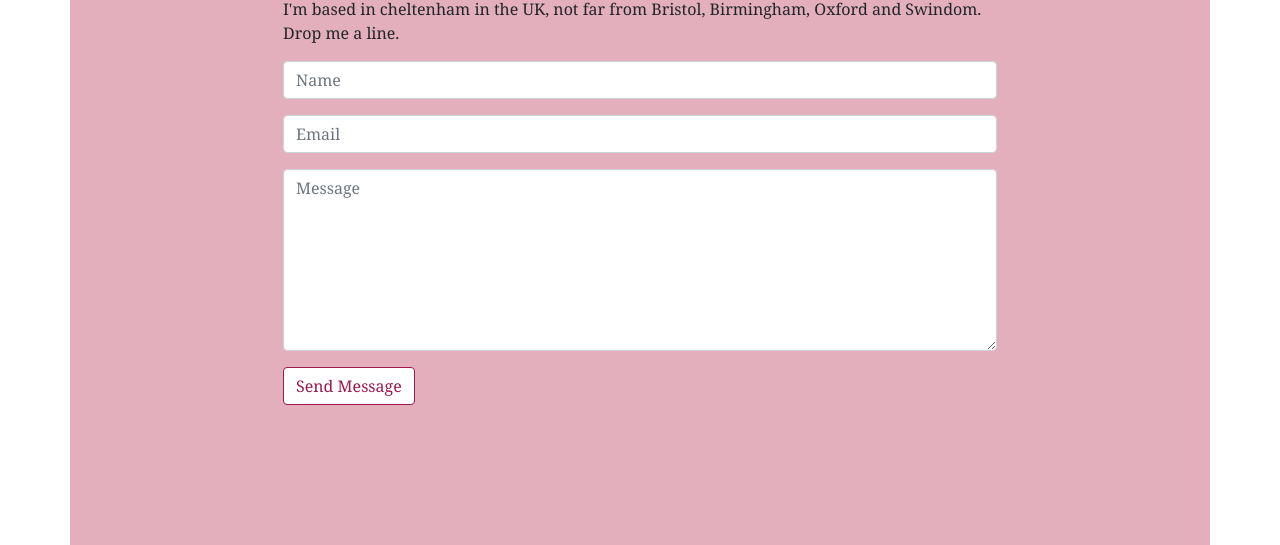
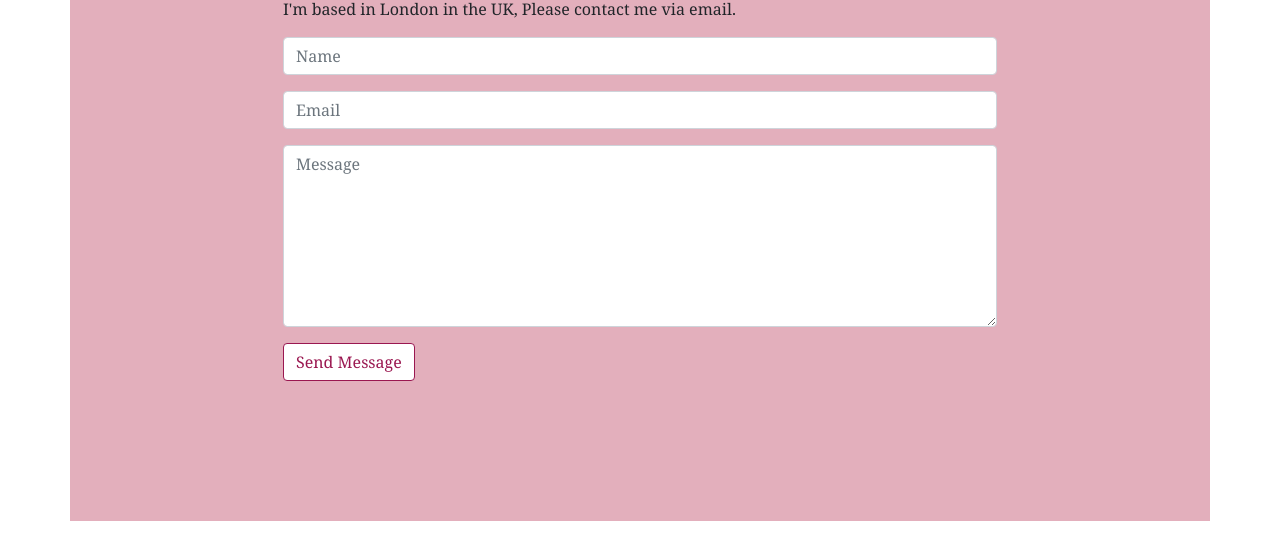
Before and after one commit to zahrabola/Professional-Portfolio, a plain HTML site: page contact.html in a window 1280 px wide. Shown: the part 281-826 px from the top of the page. After the commit the page ends 802 px from the top, so only its background shows below. Drawn offline with nearby package versions, Linux system fonts and the light colour scheme.

Commit message:
Update contact.html

```diff
--- a/contact.html
+++ b/contact.html
@@ -82,8 +82,7 @@
               <h2 class="page-title text-center" text-center="">Contact</h2>
             </div>
             <p class="subtitle">
-              I'm based in cheltenham in the UK, not far from Bristol,
-              Birmingham, Oxford and Swindom. Drop me a line.
+                         I'm based in London in the UK, Please contact me via email.
             </p>
             <!-- form -->
             <form class="form_edit">
```
